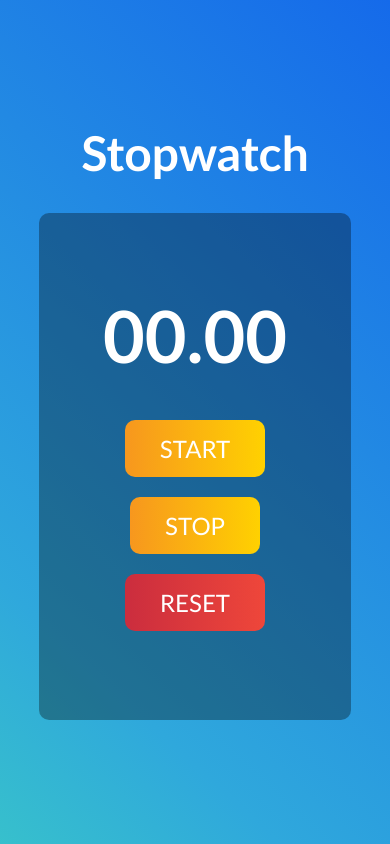
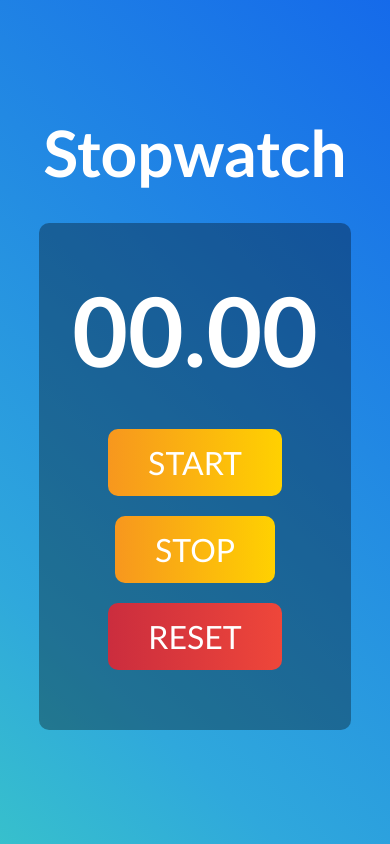
Before and after one commit to tejash023/stopwatch, a plain HTML site: page index.html in a window 390 px wide. Drawn offline with Linux system fonts and the light colour scheme.

Commit message:
mobile responsive

```diff
--- a/style.css
+++ b/style.css
@@ -1,3 +1,8 @@
+@font-face{
+  font-family:digital-clock-font;
+  src: url(put_the_location_to_your_font.ttf or .otf);
+}
+
 *{
   margin: 0;
   padding: 0;
@@ -37,7 +42,7 @@
 
 .stopwatch{
   background-color: rgba(0, 0, 0, 0.329);
-  height: 45vh;
+  height: 50vh;
 
   padding: 30px;
   width: 40vw;
@@ -86,7 +91,14 @@
   background-image: linear-gradient(to right, #cb2d3e 0%, #ef473a  51%, #cb2d3e  100%);
 }
 
-
+@media only screen and (max-width: 1279px) {
+  .stopwatch-action{
+    display: flex;
+    flex-direction: column;
+    align-items: center;
+    justify-content: center;
+  }
+}
 @media only screen and (max-width: 900px) {
   .container h2{
     font-size: 4rem;
@@ -99,29 +111,19 @@
     width: 70%;
 
   }
-  .stopwatch-action{
-    display: flex;
-    flex-direction: column;
-    align-items: center;
-    justify-content: center;
+  .stopwatch-action button{
+    padding: 14px 40px;
+    font-size: 2rem;
   }
+
 }
 
 @media only screen and (max-width: 600px){
-  .container h2{
-    font-size: 3rem;
-  }
-  .stopwatch-display h1{
 
-    font-size: 4.5rem;
-  }
   .stopwatch{
     height: 60vh;
     width: 80%;
 
   }
-  .stopwatch-action button{
-    padding: 14px 35px;
-    font-size: 1.5rem;
-  }
+
 }
```
